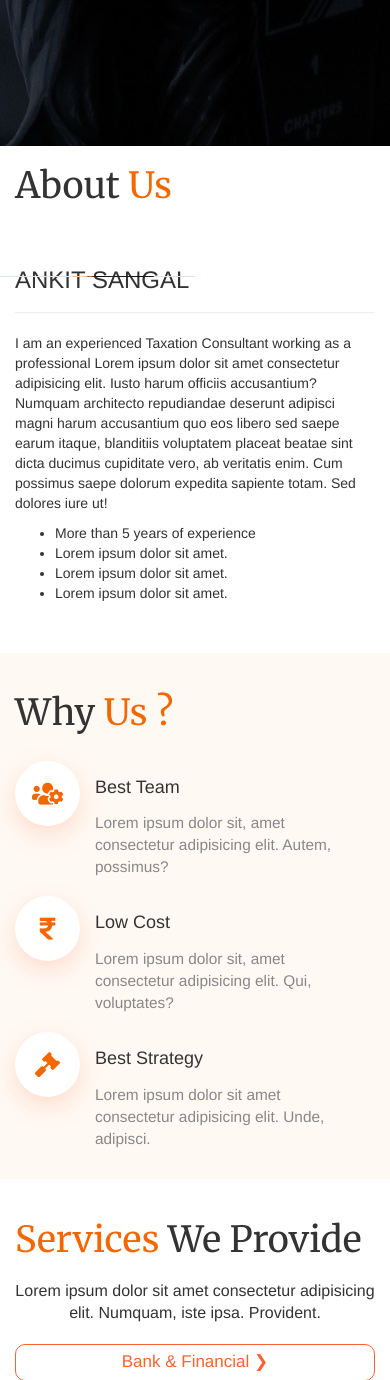
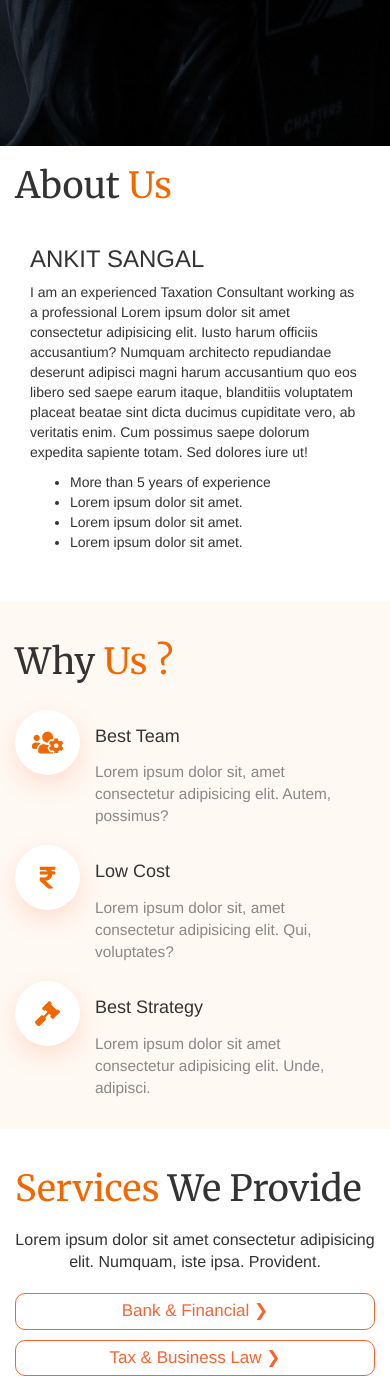
Before and after one commit to mmudit30/lawyer, a PHP site: page / in a window 390 px wide. Shown: the part 698-2078 px from the top of the page. Run offline with PHP 8.4, Linux system fonts and the light colour scheme; some libraries are stand-ins or nearby versions; some web fonts are replaced.

Commit message:
side space removed

```diff
--- a/css/style.css
+++ b/css/style.css
@@ -190,14 +190,13 @@ h4 {
 	Why_us
 \*------------------------------------*/
 .whyus-section{
-	margin: 4rem 0 0rem;
+	margin: 8rem 0 0rem;
 	background-color: #fff9f3;
 	padding-bottom: 7rem;
 	clip-path:polygon(0 0,100% 0,100% 69%,0 100%);
 }
 @media only screen and (max-width:767px){
 	.whyus-section{
-		background-color: none;
 		margin: 4rem 0 2rem;
 		padding: 2rem 0 2rem;
 		clip-path:polygon(0 0,100% 0,100% 100%,0 100%);
@@ -332,6 +331,7 @@ div.service-col{
 /*------------------------------------*\
 	Footer
 \*------------------------------------*/
+
 footer.footer {
 	margin-top: 2rem;
 	padding-top: 2.2rem;
@@ -371,9 +371,17 @@ footer.footer {
 /*------------------------------------*\
 	About Us
 \*------------------------------------*/
-.about-us-section {
+@media only screen and (max-width: 400px){
+	.aboutus-image{
+		display: none!important;
+	}
+	.about-us-section-content{
+		/* visibility: hidden; */
+		margin: 0!important;
+	}
 
 }
+
 .aboutus-image{
 	background-image: url('../img/square.png');
 	background-size: cover;
--- a/index.html
+++ b/index.html
@@ -96,23 +96,23 @@
 
 	<!-- About Us -->
 	<div id="aboutus" class="about-us-section container">
-		<div class="section-head">
+		<div class="section-head about-us-section-head">
 			<h1>About <span class="primary-color"> Us</span></h1>
 		</div>
-		<div class="section-content row">
+		<div class="section-content about-us-section-content row">
 			<div class="col-lg-5 aboutus-image"></div>
 			<div class="col-lg-7 order-2">
-				<div class="page-header">
+				<div class="about-us-section-content-head">
 					<h3>
 						ANKIT SANGAL
 					</h3>
 				</div>
-				<p>
+				<p class="about-us-section-content-desc">
 					I am an experienced Taxation Consultant working as a professional
 					Lorem ipsum dolor sit amet consectetur adipisicing elit. Iusto harum officiis accusantium? Numquam architecto repudiandae deserunt adipisci magni harum accusantium quo eos libero sed saepe earum itaque, blanditiis voluptatem placeat beatae sint dicta ducimus cupiditate vero, ab veritatis enim. Cum possimus saepe dolorum expedita sapiente totam. Sed dolores iure ut!
 
 				</p>
-				<ul>
+				<ul class="about-us-section-content-list">
 					<li>More than 5 years of experience</li>
 					<li>Lorem ipsum dolor sit amet.</li>
 					<li>Lorem ipsum dolor sit amet.</li>
```
Also changed, not shown: other parts of index.html (+18 -25 lines), css/sideNavBar.css (+6 -5 lines). Lines whose indentation alone changed are shown as unchanged.
